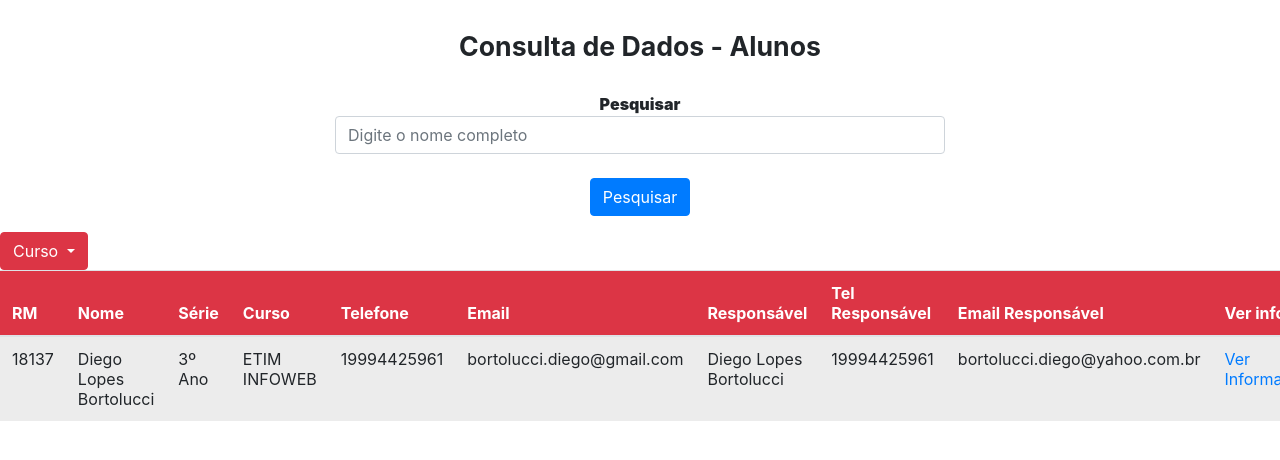
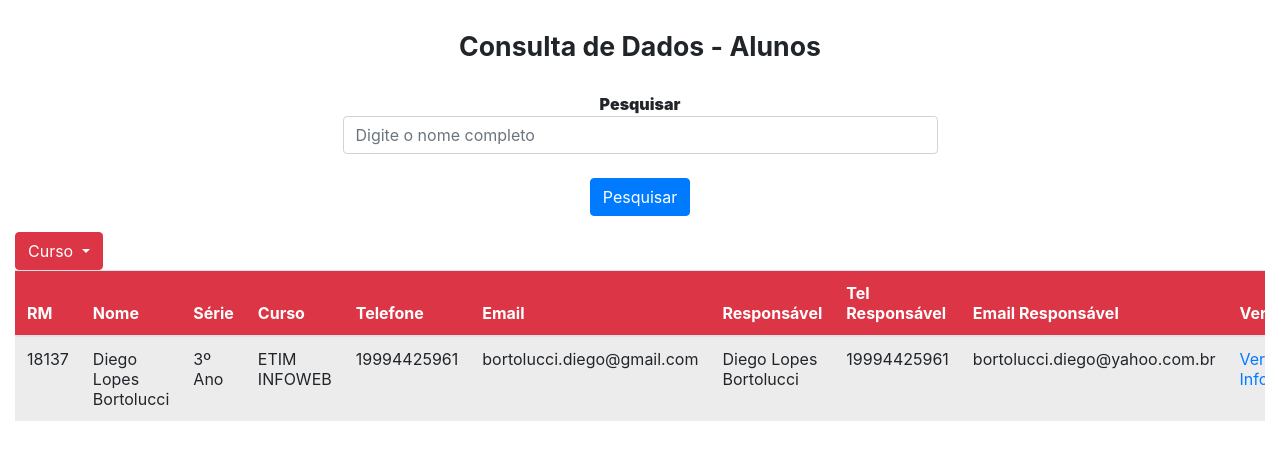
Before and after one commit to diego-bortolucci27/tcc, a PHP site: page /consulta.php in a window 1280 px wide. Shown: the top 460 px of the page. Run offline with PHP 8.4, Linux system fonts and the light colour scheme; data comes from the database, SQL or seed files in the repository.

Commit message:
Pequenas alterações

```diff
--- a/consulta.php
+++ b/consulta.php
@@ -16,6 +16,7 @@
     <title>Consulta</title>
 </head>
 <body>
+<div class="container-fluid">
     <div>
         <center>
             <h1 class="titulo"><b>Consulta de Dados - Alunos<b></h1>
@@ -38,10 +39,10 @@
             <div class="dropdown-menu">
                 <a class="dropdown-item" href="consultaAdm.php">Ver ETIM ADM</a>
                 <a class="dropdown-item" href="consultaInfo.php">Ver ETIM INFO</a>
+            </div>
         </div>
     </div>
-</div>
-    </div>
+
     <div class="table-responsive">
         <table class="table">
             <thead class="bg-danger">
@@ -82,9 +83,10 @@
             ?>
         </table>
     </div>
-    <script src="web/javaScript/script.js"></script>
-    <script src="https://code.jquery.com/jquery-3.3.1.slim.min.js" integrity="sha384-q8i/X+965DzO0rT7abK41JStQIAqVgRVzpbzo5smXKp4YfRvH+8abtTE1Pi6jizo" crossorigin="anonymous"></script>
-    <script src="https://cdnjs.cloudflare.com/ajax/libs/popper.js/1.14.3/umd/popper.min.js" integrity="sha384-ZMP7rVo3mIykV+2+9J3UJ46jBk0WLaUAdn689aCwoqbBJiSnjAK/l8WvCWPIPm49" crossorigin="anonymous"></script>
-    <script src="https://stackpath.bootstrapcdn.com/bootstrap/4.1.3/js/bootstrap.min.js" integrity="sha384-ChfqqxuZUCnJSK3+MXmPNIyE6ZbWh2IMqE241rYiqJxyMiZ6OW/JmZQ5stwEULTy" crossorigin="anonymous"></script>
+</div>
+<script src="web/javaScript/script.js"></script>
+<script src="https://code.jquery.com/jquery-3.3.1.slim.min.js" integrity="sha384-q8i/X+965DzO0rT7abK41JStQIAqVgRVzpbzo5smXKp4YfRvH+8abtTE1Pi6jizo" crossorigin="anonymous"></script>
+<script src="https://cdnjs.cloudflare.com/ajax/libs/popper.js/1.14.3/umd/popper.min.js" integrity="sha384-ZMP7rVo3mIykV+2+9J3UJ46jBk0WLaUAdn689aCwoqbBJiSnjAK/l8WvCWPIPm49" crossorigin="anonymous"></script>
+<script src="https://stackpath.bootstrapcdn.com/bootstrap/4.1.3/js/bootstrap.min.js" integrity="sha384-ChfqqxuZUCnJSK3+MXmPNIyE6ZbWh2IMqE241rYiqJxyMiZ6OW/JmZQ5stwEULTy" crossorigin="anonymous"></script>
 </body>
 </html>
```
